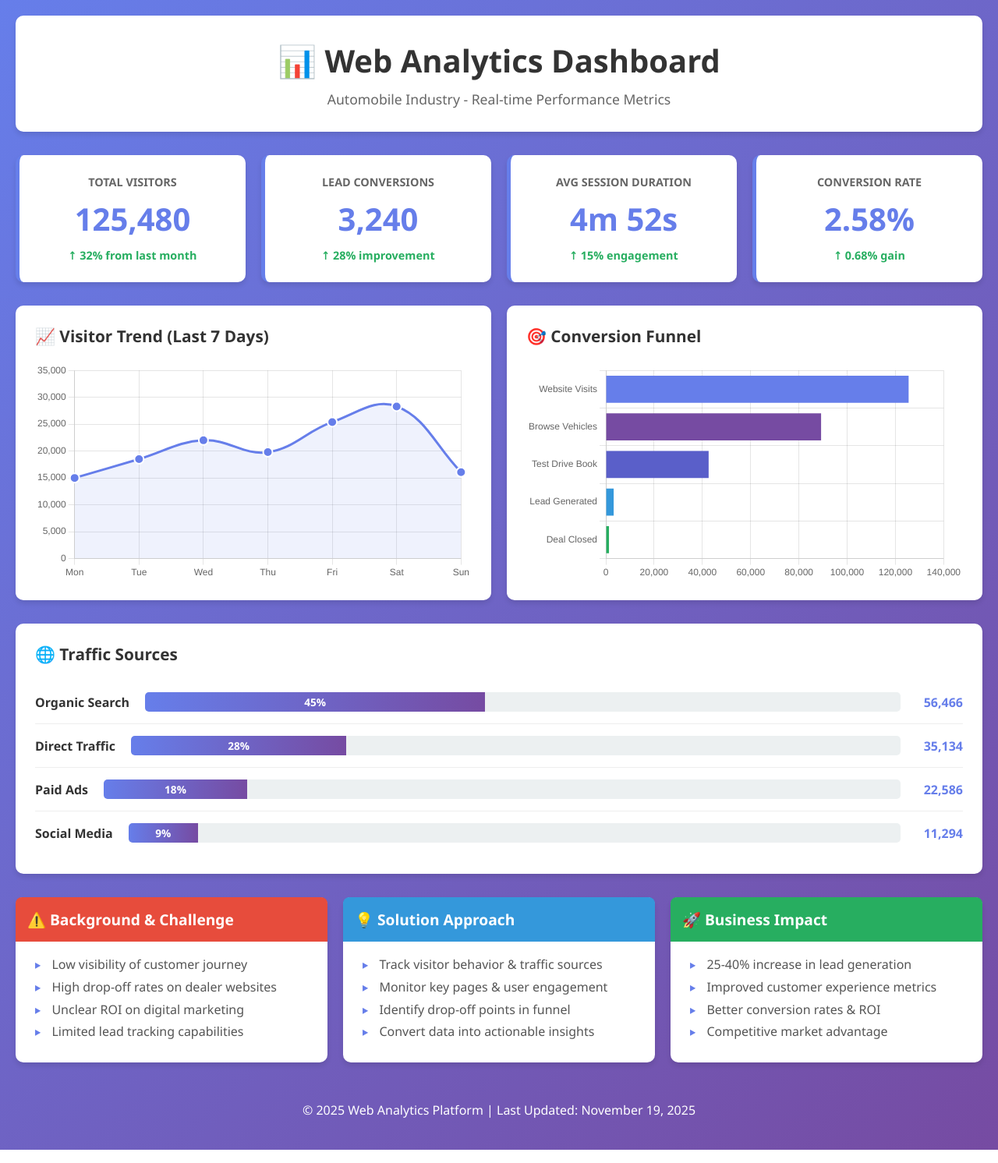
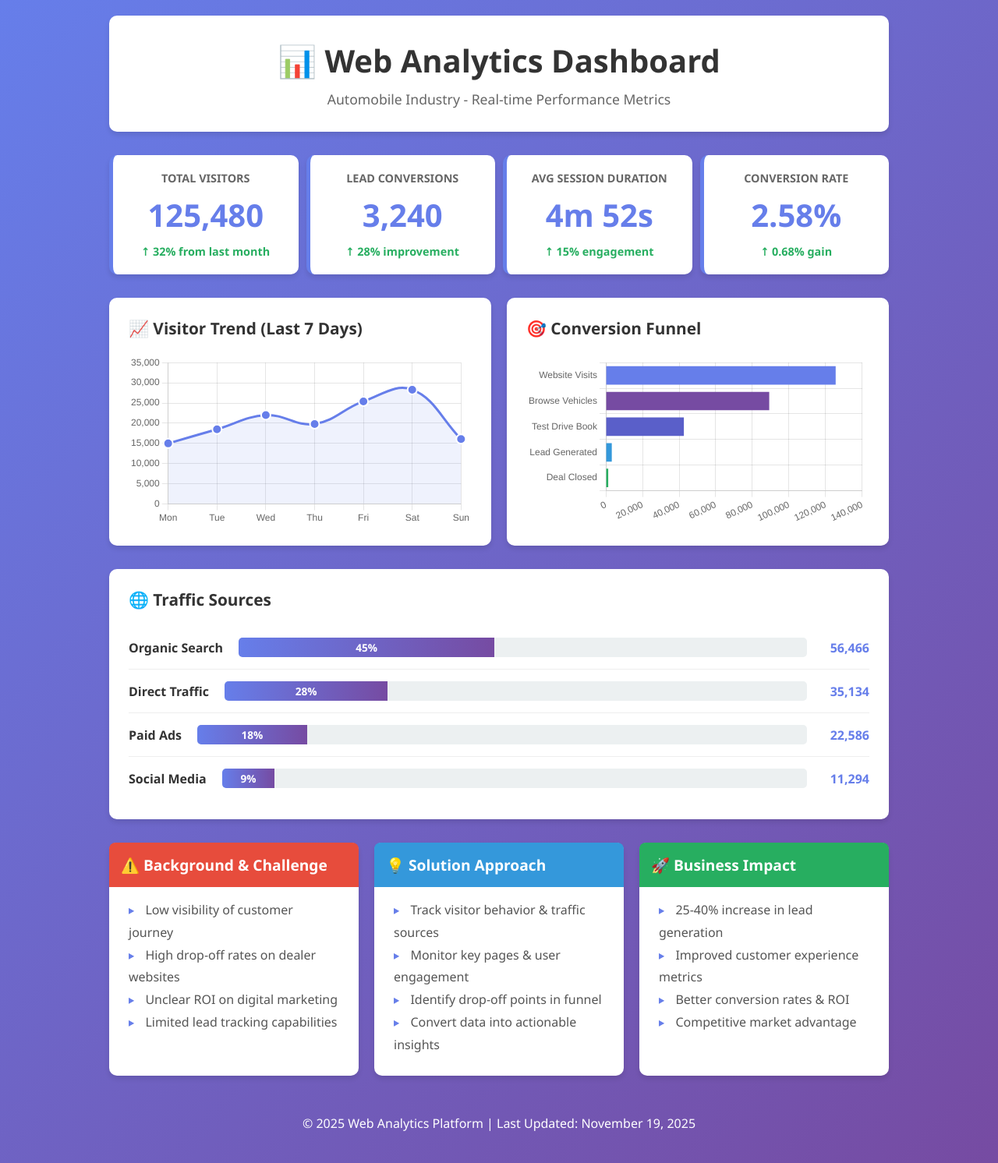
Before and after one commit to sarbadal-omc/web-analytics, a Flask app: page / in a window 1280 px wide. Shown: the whole page at 78% size. Run offline with Flask 3, Linux system fonts and the light colour scheme.

Commit message:
reduce the width of the container

```diff
--- a/static/css/style.css
+++ b/static/css/style.css
@@ -12,7 +12,7 @@ body {
 }
 
 .container {
-    max-width: 1400px;
+    max-width: 1000px;
     margin: 0 auto;
 }
 
@@ -38,14 +38,14 @@ body {
 
 .kpi-section {
     display: grid;
-    grid-template-columns: repeat(auto-fit, minmax(250px, 1fr));
-    gap: 20px;
+    grid-template-columns: repeat(auto-fit, minmax(150px, 1fr));
+    gap: 10px;
     margin-bottom: 30px;
 }
 
 .kpi-card {
     background: white;
-    padding: 25px;
+    padding: 20px;
     border-radius: 10px;
     box-shadow: 0 4px 6px rgba(0,0,0,0.1);
     text-align: center;
```
